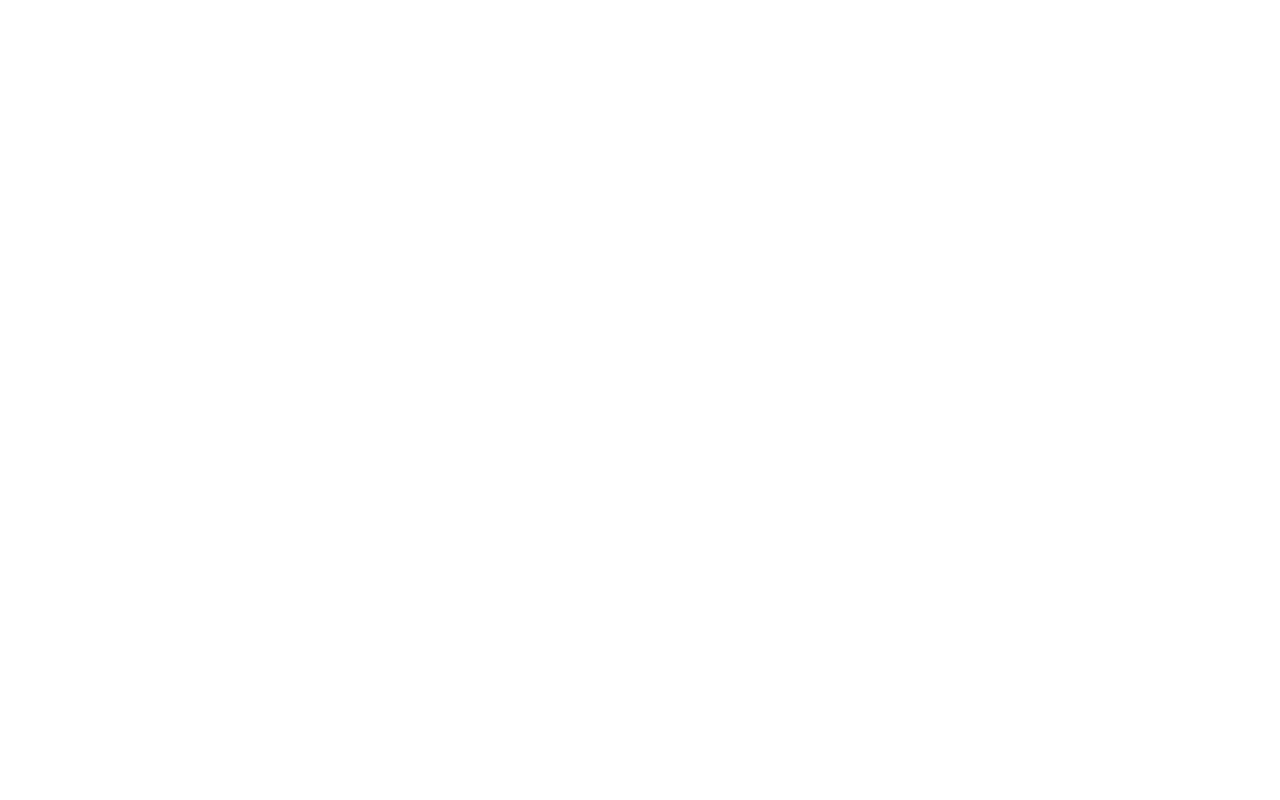
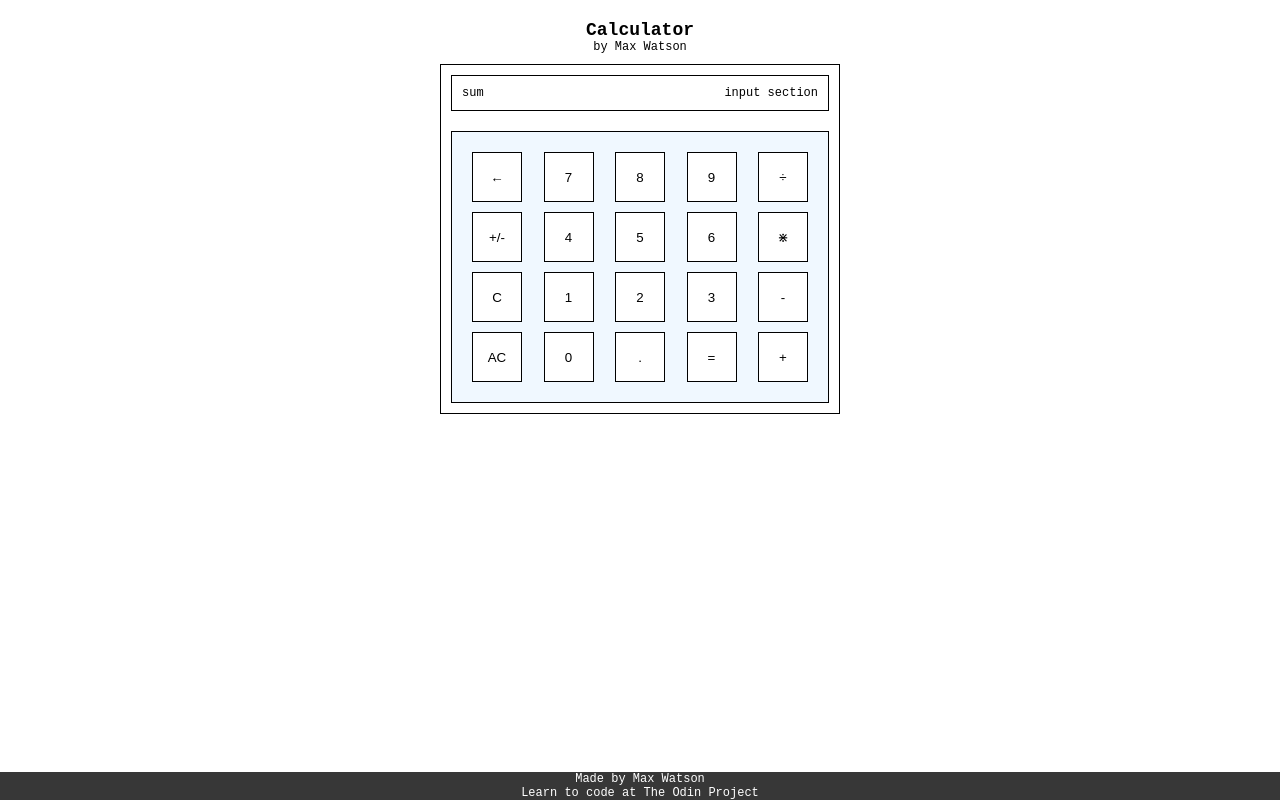
Before and after one commit to maxwwatson/TOP-calculator, a plain HTML site: page index.html in a window 1280 px wide. Drawn offline with Linux system fonts and the light colour scheme.

Commit message:
Finish HTML, styled calculator, most functions
Should have made more commits. Regardless, finished the html and css
to style the calculator. Then JS for the calcualtor functions,
updating display, doing operations, was completed. Also added
functionality to the number buttons. Now going to finish
adding event listeners to all the operators and etc.

```diff
--- a/index.html
+++ b/index.html
@@ -7,6 +7,57 @@
     <title>Calculator App</title>
 </head>
 <body>
-
+    <div id="page-container">
+        <!-- content -->
+        <section id="content-container">
+            <h1>Calculator</h1>
+            <p>by Max Watson</p>
+            <!-- calculator-->
+            <div id="calculator">
+                <div id="input">
+                    <!-- consider left para for answer holding-->
+                    <p id="displaySum">sum</p>
+                    <p id="displayPara">input section</p>
+                </div>
+                <div id="buttons">
+                    <div id="row1" class="button-row">
+                        <button class="button">&larr;</button>
+                        <button class="button num">7</button>
+                        <button class="button num">8</button>
+                        <button class="button num">9</button>
+                        <button class="button">&#247;</button>
+                    </div>
+                    <div id="row2" class="button-row">
+                        <button class="button">+/-</button>
+                        <button class="button num">4</button>
+                        <button class="button num">5</button>
+                        <button class="button num">6</button>
+                        <button class="button">&#8903;</button>
+                    </div>
+                    <div id="row3" class="button-row">
+                        <button class="button">C</button>
+                        <button class="button num">1</button>
+                        <button class="button num">2</button>
+                        <button class="button num">3</button>
+                        <button class="button">-</button>
+                    </div>
+                    <div id="row4" class="button-row">
+                        <button class="button">AC</button>
+                        <button class="button num">0</button>
+                        <button class="button">.</button>
+                        <button class="button">=</button>
+                        <button class="button">+</button>
+                    </div>
+                </div>
+            </div>
+        </section>
+        <!-- footer -->
+        <footer id="footer-container">
+            <p>Made by Max Watson</p>
+            <p>Learn to code at <a href="https://www.theodinproject.com/">
+                The Odin Project
+            </a></p>
+        </footer>
+    </div>
 </body>
 </html>
--- a/script.js
+++ b/script.js
@@ -0,0 +1,104 @@
+// calculator operations globals
+let numClicked;
+let numA = '';
+let numB = '';
+let operator = '';
+let sum = '';
+let display = `${numA} ${operator} ${numB}`;
+
+// **** setup all event listeners  ****
+// numbers
+const numBtns = document.getElementsByClassName("num");
+console.log(numBtns[0].textContent);
+for(let i = 0; i < numBtns.length; i++) {
+    numBtns[i].addEventListener('click', () => {
+        numClicked = numBtns[i].textContent;
+        if(numA == '') numA = numClicked;
+        else if(operator == '') numA += numClicked;
+        else numB += numClicked;
+        console.log(numClicked);
+        populateDisplay();
+    });
+}
+// backspace
+// negative or positive
+// clear
+// all clear
+// divide multiply minus plus
+
+// Step 1: Add, subtract, multiple, divide functions. Also add other ones
+// *** See here all functions for the Keys ***
+function add(a, b){
+    return(a + b);
+} // +
+
+function subtract(a, b) {
+    return (a - b);
+}// -
+
+function multiply(a, b){
+    return (a * b);
+}// *
+
+function divide(a, b){
+    return (a / b);
+}// /
+
+function power(a, b){
+    return (a ** b);
+}// **
+
+function equals() { // break and butter. update sum, clear display, preparing for new operations
+    sum = operate(operator, numA, numB);
+    clearDisplay();
+    populateDisplay();
+}
+
+function clearDisplay() { // for 'C', and when req to call
+    numA = '', numB = '', operator = '';
+}
+
+function clearDisplayAll() { // for 'AC', and when req to clear entire display
+    numA = '', numB = '', operator = '', sum = '';
+}
+
+// *** End all functions for the keys ***
+
+// SOLUTION for multiple nums before equals:
+// store it in an array, pass (operation, ...args) into operate,
+// for loop to iterate through it, then send output
+function operate(operation, a, b){
+    let output = 0;
+    // find out what the operation is, call correct function
+    switch(operation){
+        case '+':
+            output = add(a,b);
+            break;
+        case '-':
+            output = subtract(a,b);
+            break;
+        case '/':
+            output = divide(a,b);
+            break;
+        case '*':
+            output = multiply(a,b);
+            break;
+        case '**':
+            output = power(a,b);
+            break;
+        default:
+            output = 0;
+            break;
+    } // now have the output
+    //populateDisplay(output);
+    return output;
+}
+
+// take in the output of a,b with operator used, and display it
+let displayPara = document.querySelector('#displayPara');
+let displaySum = document.querySelector('#displaySum');
+function populateDisplay(){
+    displaySum.textContent = sum;
+    display = `${numA} ${operator} ${numB}`;
+    displayPara.textContent = display;
+}
--- a/styles.css
+++ b/styles.css
@@ -0,0 +1,91 @@
+/* CSS reset - first time trying this */
+* {
+    margin: 0;
+    padding: 0;
+    box-sizing: border-box;
+}
+html {
+    font-size: 12px;
+    font-family: monospace, sans-serif;
+}
+
+/* Setting 100vh here as min should properly make a full
+    vh page without scrollbar  */
+body {
+    min-height: 100vh;
+    width: 100%;
+}
+#page-container {
+    margin: 0 auto;
+    display: flex;
+    height: 100%;
+    flex-direction: column;
+    justify-content: space-between;
+}
+
+#content-container {
+   display: flex;
+   flex-direction: column;
+   justify-content: center;
+   align-items: center;
+   width: 500px;
+   margin: 0 auto;
+   margin-top: 20px;
+}
+
+#calculator {
+    display: flex;
+    flex-direction: column;
+    border: 1px solid black;
+    width: 400px;
+    margin: 10px;
+}
+#footer-container {
+    display: flex;
+    flex-direction: column;
+    align-items: center;
+    background-color: #373737;
+    color: white;
+}
+a {
+    text-decoration: none;
+    color: white;
+}
+
+a:hover {
+    color: aliceblue;
+}
+
+#input {
+    display: flex;
+    justify-content: space-between;
+    min-height: 1rem;
+
+}
+#input, #buttons {
+    margin: 10px;
+    padding: 10px;
+    border: 1px solid black;
+
+}
+#buttons {
+    border: 1px solid black;
+    background-color: aliceblue;
+}
+
+.button {
+    border: 1px solid black;
+    width: 50px;
+    height: 50px;
+    background-color: white;
+}
+
+.button:hover {
+    background-color: #d4e9fc;
+}
+
+.button-row {
+    display: flex;
+    justify-content: space-between;
+    margin: 10px;
+}
```
